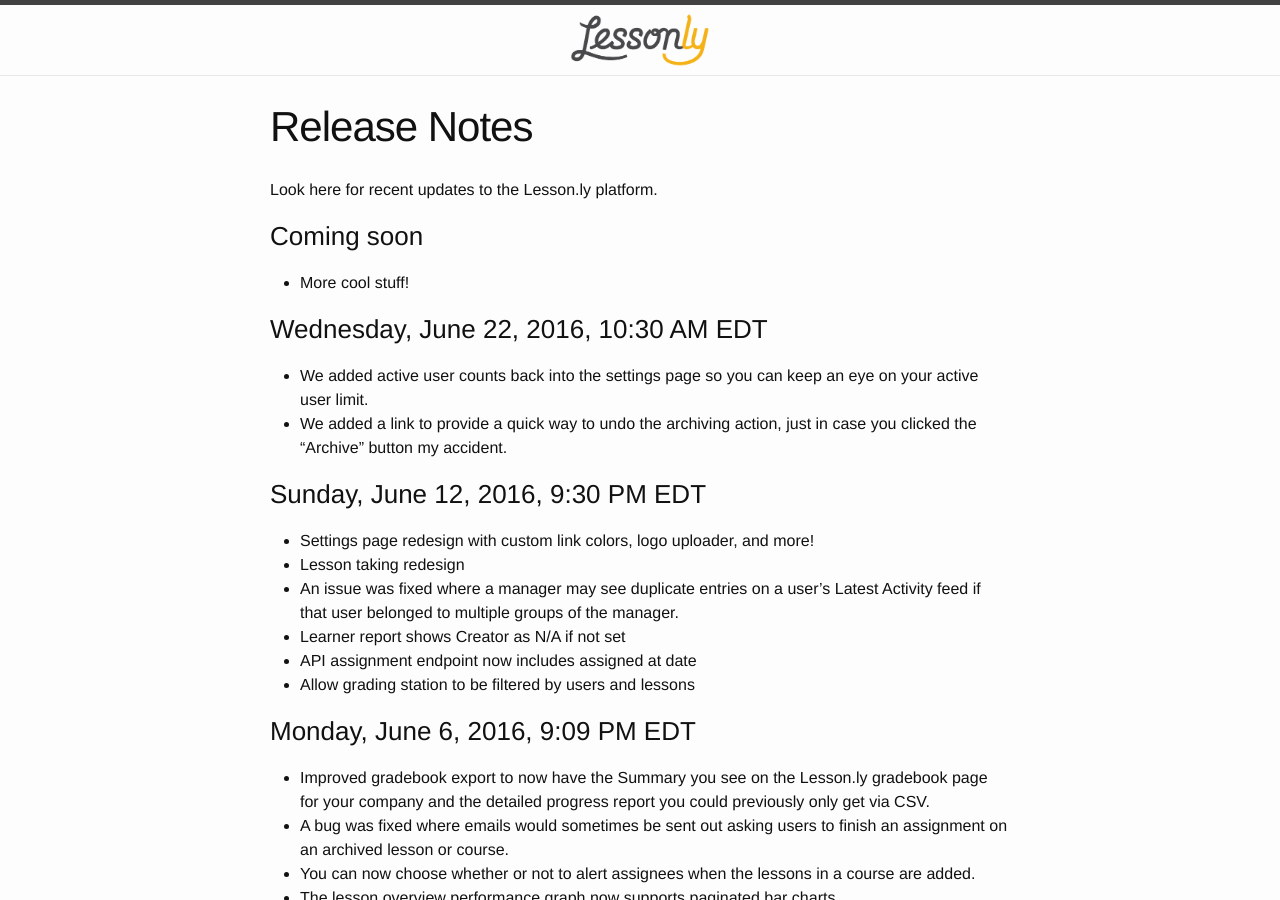
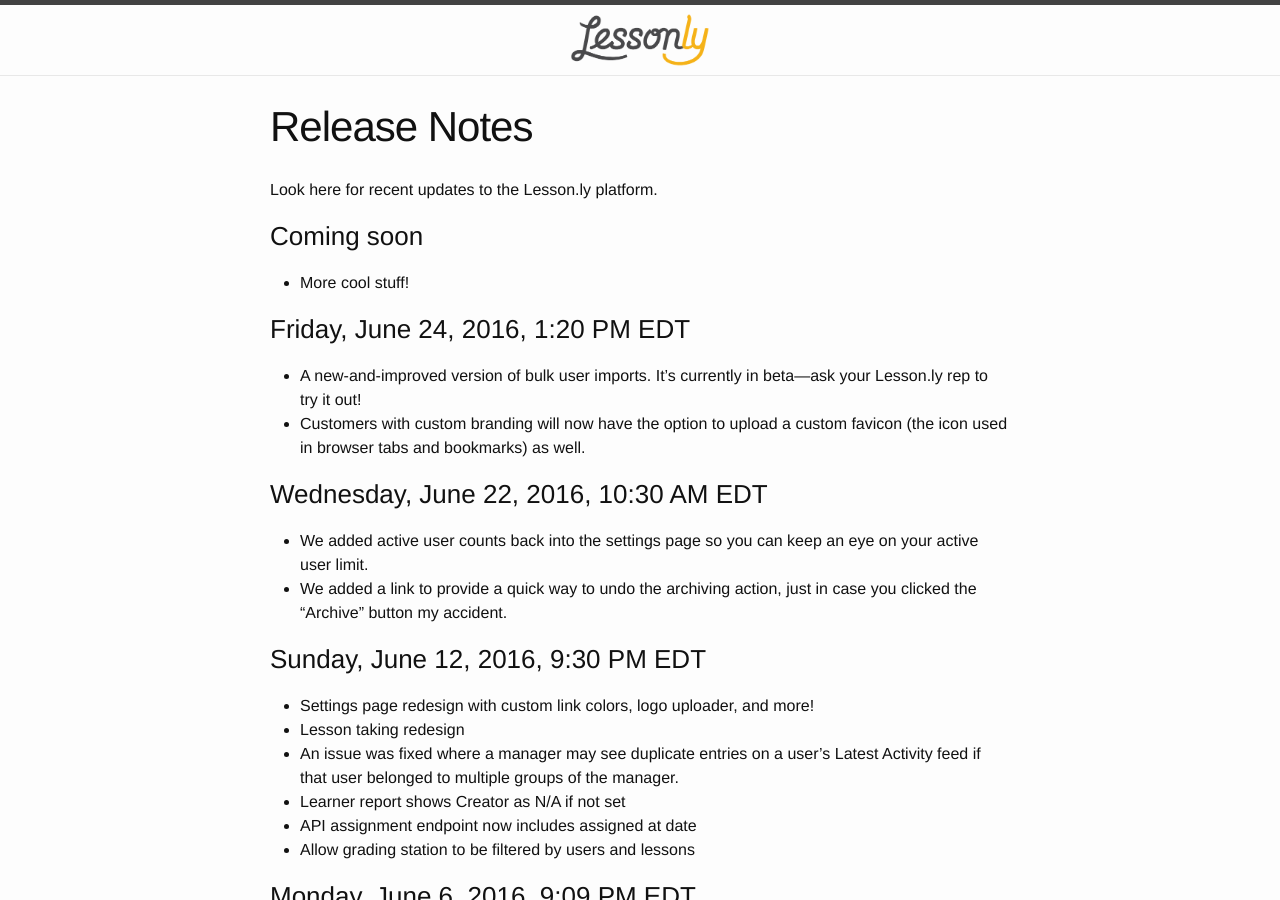
Before and after one commit to isabella232/lessonly.github.io, a Jekyll site: the page built from release-notes.md, in a window 1280 px wide and 900 px high. Built offline with Jekyll 4.4.1, drawn with Linux system fonts in a browser that asks for light colours.

Commit message:
Update release notes

```diff
--- a/release-notes.md
+++ b/release-notes.md
@@ -9,6 +9,11 @@
 ### Coming soon
 
 - More cool stuff!
+
+### Friday, June 24, 2016, 1:20 PM EDT
+
+- A new-and-improved version of bulk user imports. It's currently in beta—ask your Lesson.ly rep to try it out!
+- Customers with custom branding will now have the option to upload a custom favicon (the icon used in browser tabs and bookmarks) as well.
 
 ### Wednesday, June 22, 2016, 10:30 AM EDT
 
```
